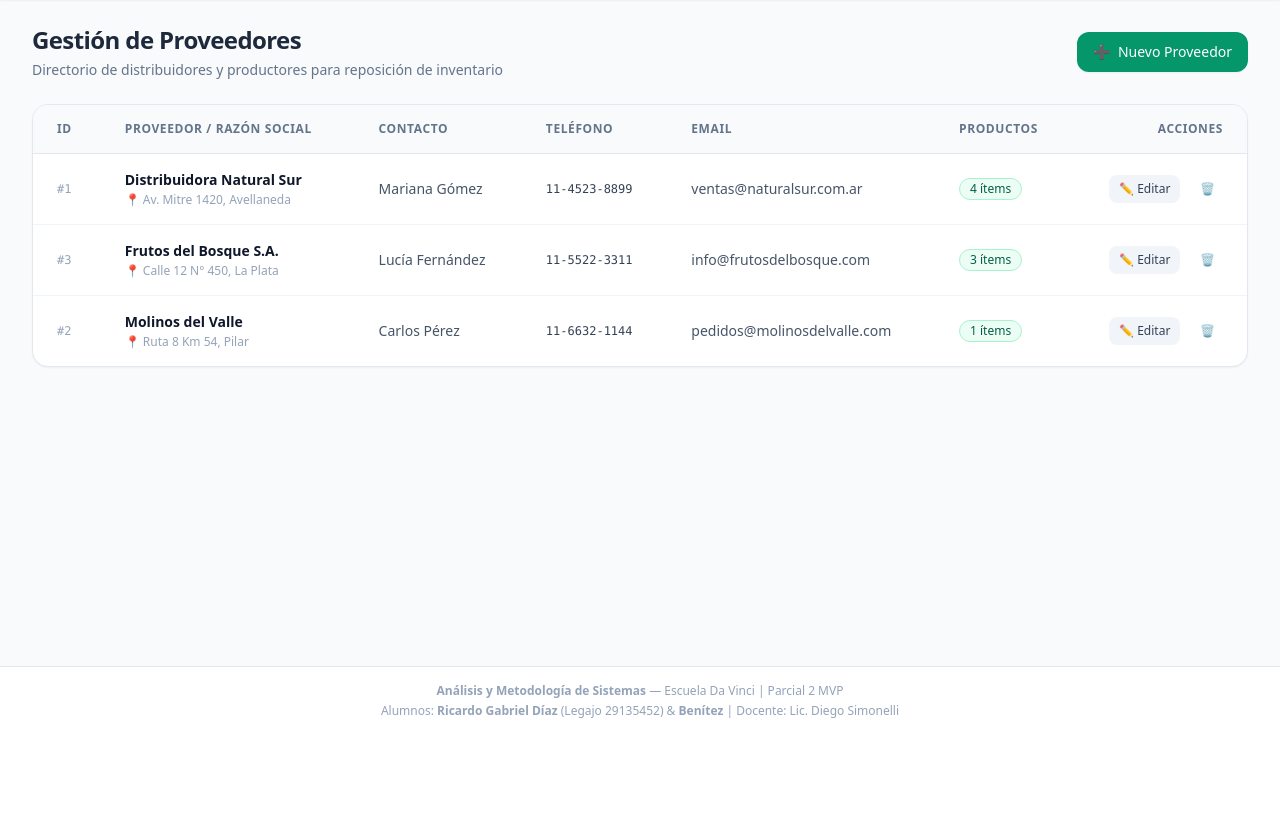
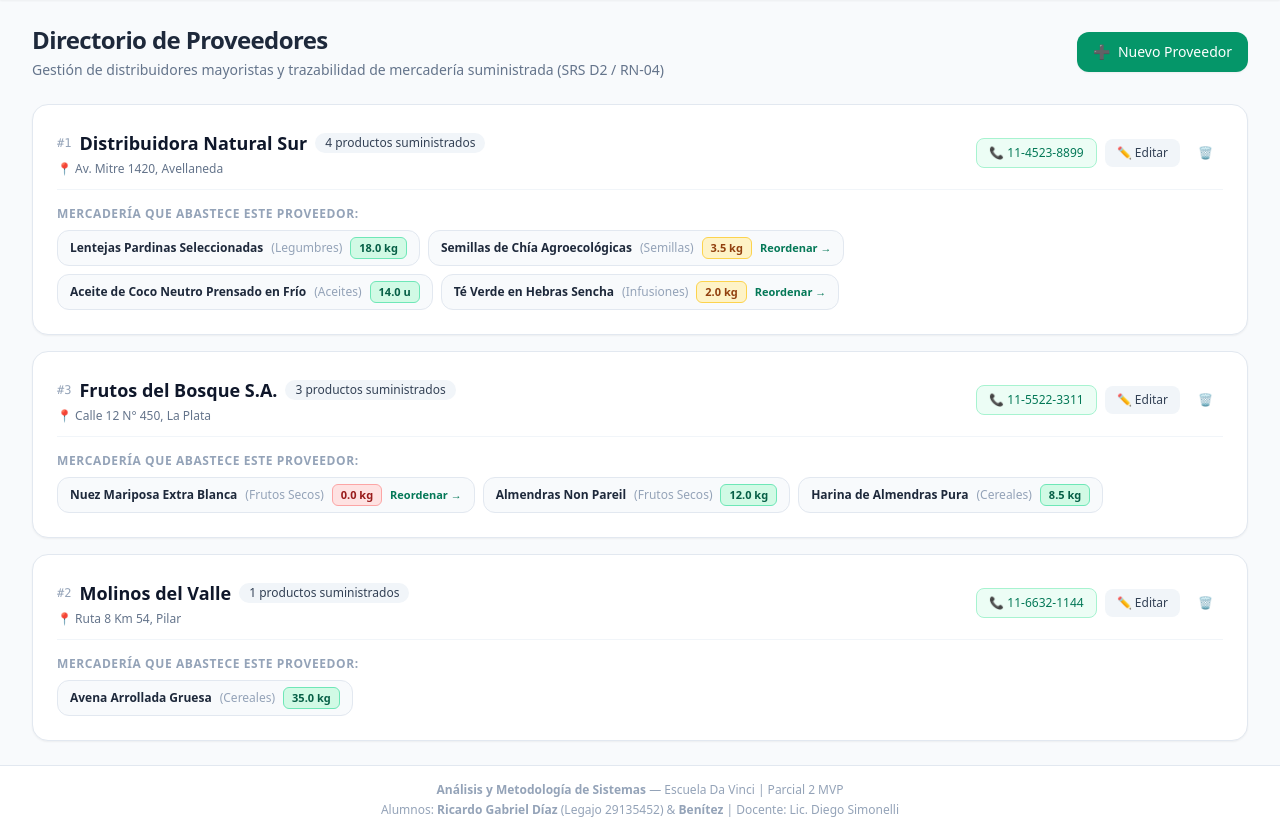
Before and after one commit to rgabrieldiaz/dietetica-natural, a Flask app: page /proveedores in a window 1280 px wide. Shown: the part 65-899 px from the top of the page. Before the commit the page ends 783 px from the top, so only its background shows below. Run offline with Flask 3, Linux system fonts and the light colour scheme; a user stored in the database is signed in; some libraries are stand-ins or nearby versions.

Commit message:
feat: implementar integridad referencial RN-04 y conexion operativa inventario-proveedores

```diff
--- a/src/ia/routes.py
+++ b/src/ia/routes.py
@@ -65,12 +65,14 @@ def prediccion():
     rotacion_val = 2.0
     nombre_prod = "Cálculo Personalizado"
 
+    proveedor_obj = None
     if producto_seleccionado_id:
         prod = Producto.query.get(producto_seleccionado_id)
         if prod:
             stock_val = prod.stock_actual
             rotacion_val = prod.rotacion_semanal_estimada
             nombre_prod = f"{prod.nombre} ({prod.categoria})"
+            proveedor_obj = prod.proveedor
 
     if request.method == "POST":
         try:
@@ -82,6 +84,7 @@ def prediccion():
                 prod_obj = Producto.query.get(int(prod_id_form))
                 if prod_obj:
                     nombre_prod = f"{prod_obj.nombre} ({prod_obj.categoria})"
+                    proveedor_obj = prod_obj.proveedor
 
             if rotacion_val <= 0:
                 flash("La rotación semanal estimada debe ser mayor a 0.", "warning")
@@ -99,6 +102,8 @@ def prediccion():
                     "stock_actual": stock_val,
                     "rotacion_semanal": rotacion_val,
                     "dias_autonomia": pred_dias,
+                    "proveedor_nombre": proveedor_obj.nombre if proveedor_obj else None,
+                    "proveedor_telefono": proveedor_obj.telefono if proveedor_obj else None,
                     **recomendacion
                 }
         except ValueError:
--- a/src/inventario/routes.py
+++ b/src/inventario/routes.py
@@ -271,9 +271,18 @@ def editar_proveedor(id_proveedor):
 @inventario_bp.route("/proveedores/eliminar/<int:id_proveedor>", methods=["POST"])
 def eliminar_proveedor(id_proveedor):
     proveedor = Proveedor.query.get_or_404(id_proveedor)
-    # Si tiene productos asignados, desasociarlos para evitar inconsistencias
-    for prod in proveedor.productos:
-        prod.id_proveedor = None
+
+    # RN-04 (Protección de Integridad en Bajas):
+    # No se puede borrar físicamente un proveedor si posee productos vinculados en el inventario.
+    cant_productos = len(proveedor.productos)
+    if cant_productos > 0:
+        flash(
+            f"No se puede eliminar al proveedor '{proveedor.nombre}' porque tiene {cant_productos} "
+            f"producto(s) vinculado(s) en inventario (Regla RN-04). Reasigne o elimine los productos primero.",
+            "danger"
+        )
+        return redirect(url_for("inventario.listar_proveedores"))
+
     nombre = proveedor.nombre
     bd.session.delete(proveedor)
     bd.session.commit()
--- a/src/templates/proveedores.html
+++ b/src/templates/proveedores.html
@@ -1,6 +1,6 @@
 {% extends "base.html" %}
 
-{% block title %}Proveedores — Dietética Natural{% endblock %}
+{% block title %}Directorio de Proveedores — Dietética Natural{% endblock %}
 
 {% block content %}
 <div class="space-y-6">
@@ -8,8 +8,10 @@
     <!-- Encabezado -->
     <div class="flex flex-col sm:flex-row sm:items-center sm:justify-between gap-4">
         <div>
-            <h1 class="text-2xl font-bold text-slate-800 tracking-tight">Gestión de Proveedores</h1>
-            <p class="text-sm text-slate-500 mt-1">Directorio de distribuidores y productores para reposición de inventario</p>
+            <h1 class="text-2xl font-bold text-slate-800 tracking-tight">Directorio de Proveedores</h1>
+            <p class="text-sm text-slate-500 mt-1">
+                Gestión de distribuidores mayoristas y trazabilidad de mercadería suministrada (SRS D2 / RN-04)
+            </p>
         </div>
         <div>
             <a href="{{ url_for('inventario.nuevo_proveedor') }}"
@@ -19,70 +21,82 @@
         </div>
     </div>
 
-    <!-- Tabla de Proveedores -->
-    <div class="bg-white rounded-2xl border border-slate-200 shadow-sm overflow-hidden">
-        <div class="overflow-x-auto">
-            <table class="min-w-full divide-y divide-slate-200 text-left text-sm">
-                <thead class="bg-slate-50 text-slate-500 uppercase text-xs font-semibold tracking-wider">
-                    <tr>
-                        <th class="px-6 py-4">ID</th>
-                        <th class="px-6 py-4">Proveedor / Razón Social</th>
-                        <th class="px-6 py-4">Contacto</th>
-                        <th class="px-6 py-4">Teléfono</th>
-                        <th class="px-6 py-4">Email</th>
-                        <th class="px-6 py-4">Productos</th>
-                        <th class="px-6 py-4 text-right">Acciones</th>
-                    </tr>
-                </thead>
-                <tbody class="divide-y divide-slate-100">
+    <!-- Directorio Detallado de Proveedores -->
+    <div class="grid grid-cols-1 gap-4">
         {% for prov in proveedores %}
-                    <tr class="hover:bg-slate-50 transition-colors">
-                        <td class="px-6 py-4 font-mono text-xs text-slate-400">#{{ prov.id_proveedor }}</td>
-                        <td class="px-6 py-4 font-semibold text-slate-900">
-                            <div>{{ prov.nombre }}</div>
+        <div class="bg-white p-6 rounded-2xl border border-slate-200 shadow-sm space-y-4">
+            <div class="flex flex-col sm:flex-row sm:items-center justify-between gap-3 pb-3 border-b border-slate-100">
+                <div>
+                    <div class="flex items-center space-x-2">
+                        <span class="text-xs font-mono text-slate-400">#{{ prov.id_proveedor }}</span>
+                        <h2 class="text-lg font-bold text-slate-900">{{ prov.nombre }}</h2>
+                        <span class="inline-flex items-center px-2.5 py-0.5 rounded-full text-xs font-medium bg-slate-100 text-slate-700">
+                            {{ prov.productos|length }} productos suministrados
+                        </span>
+                    </div>
                     {% if prov.direccion %}
-                            <div class="text-xs font-normal text-slate-400 mt-0.5">📍 {{ prov.direccion }}</div>
+                    <p class="text-xs text-slate-500 mt-1">📍 {{ prov.direccion }}</p>
                     {% endif %}
-                        </td>
-                        <td class="px-6 py-4 text-slate-600">
-                            {{ prov.contacto or "—" }}
-                        </td>
-                        <td class="px-6 py-4 font-mono text-xs text-slate-700">
-                            {{ prov.telefono or "—" }}
-                        </td>
-                        <td class="px-6 py-4 text-slate-600">
-                            {{ prov.email or "—" }}
-                        </td>
-                        <td class="px-6 py-4">
-                            <span class="inline-flex items-center px-2.5 py-0.5 rounded-full text-xs font-medium bg-emerald-50 text-emerald-800 border border-emerald-200">
-                                {{ prov.productos|length }} ítems
-                            </span>
-                        </td>
-                        <td class="px-6 py-4 text-right space-x-2">
+                </div>
+
+                <!-- Acciones y Contacto Rápido -->
+                <div class="flex items-center space-x-2">
+                    {% if prov.telefono %}
+                    <a href="tel:{{ prov.telefono }}"
+                       class="inline-flex items-center px-3 py-1.5 rounded-lg text-xs font-medium bg-emerald-50 text-emerald-700 hover:bg-emerald-100 border border-emerald-200 transition-colors"
+                       title="Llamar o contactar proveedor">
+                        📞 {{ prov.telefono }}
+                    </a>
+                    {% endif %}
+
                     <a href="{{ url_for('inventario.editar_proveedor', id_proveedor=prov.id_proveedor) }}"
-                               class="inline-flex items-center px-2.5 py-1.5 rounded-lg text-xs font-medium bg-slate-100 text-slate-700 hover:bg-slate-200 transition-colors">
+                       class="inline-flex items-center px-3 py-1.5 rounded-lg text-xs font-medium bg-slate-100 text-slate-700 hover:bg-slate-200 transition-colors">
                         ✏️ Editar
                     </a>
+
                     <form action="{{ url_for('inventario.eliminar_proveedor', id_proveedor=prov.id_proveedor) }}" method="POST" class="inline"
-                                  onsubmit="return confirm('¿Seguro que deseás eliminar este proveedor? Los productos asociados quedarán sin proveedor asignado.');">
-                                <button type="submit" class="inline-flex items-center px-2 py-1.5 rounded-lg text-xs font-medium text-red-600 hover:bg-red-50 transition-colors">
+                          onsubmit="return confirm('¿Seguro que deseás eliminar este proveedor? Si posee productos asociados, la regla RN-04 impedirá el borrado.');">
+                        <button type="submit"
+                                class="inline-flex items-center px-2.5 py-1.5 rounded-lg text-xs font-medium text-red-600 hover:bg-red-50 transition-colors"
+                                title="Eliminar proveedor">
                             🗑️
                         </button>
                     </form>
-                        </td>
-                    </tr>
+                </div>
+            </div>
+
+            <!-- Ficha de Productos Suministrados por este Proveedor -->
+            <div>
+                <p class="text-xs font-semibold uppercase tracking-wider text-slate-400 mb-2">Mercadería que abastece este proveedor:</p>
+                {% if prov.productos %}
+                <div class="flex flex-wrap gap-2">
+                    {% for p in prov.productos %}
+                    <div class="inline-flex items-center px-3 py-1.5 rounded-xl text-xs font-medium bg-slate-50 border border-slate-200 space-x-2">
+                        <span class="text-slate-800 font-semibold">{{ p.nombre }}</span>
+                        <span class="text-slate-400">({{ p.categoria }})</span>
+                        <span class="px-2 py-0.5 rounded-md text-[11px] font-bold border {{ p.badge_color }}">
+                            {{ p.stock_actual }} {{ p.unidad_medida }}
+                        </span>
+                        {% if p.estado_stock != 'NORMAL' %}
+                        <a href="{{ url_for('ia.prediccion', producto_id=p.id_producto) }}" class="text-emerald-700 hover:underline text-[11px] font-semibold">
+                            Reordenar →
+                        </a>
+                        {% endif %}
+                    </div>
+                    {% endfor %}
+                </div>
                 {% else %}
-                    <tr>
-                        <td colspan="7" class="px-6 py-12 text-center text-slate-400">
-                            <div class="text-3xl mb-2">🚚</div>
+                <p class="text-xs text-slate-400 italic">No tiene productos asociados actualmente en inventario (puede eliminarse sin conflicto con RN-04).</p>
+                {% endif %}
+            </div>
+        </div>
+        {% else %}
+        <div class="bg-white p-12 rounded-2xl border border-slate-200 text-center text-slate-400">
+            <div class="text-4xl mb-2">🚚</div>
             <p class="font-medium text-slate-600">No hay proveedores registrados aún.</p>
-                            <p class="text-xs text-slate-400 mt-1">Podés registrar el primero haciendo clic en "Nuevo Proveedor".</p>
-                        </td>
-                    </tr>
+            <p class="text-xs text-slate-400 mt-1">Registrá el primer distribuidor haciendo clic en "Nuevo Proveedor".</p>
+        </div>
         {% endfor %}
-                </tbody>
-            </table>
-        </div>
     </div>
 
 </div>
```
Also changed, not shown: src/templates/inventario.html (+14 -2 lines), src/templates/prediccion.html (+16 -0 lines), test_mvp.py (+16 -0 lines). Lines whose indentation alone changed are shown as unchanged.
